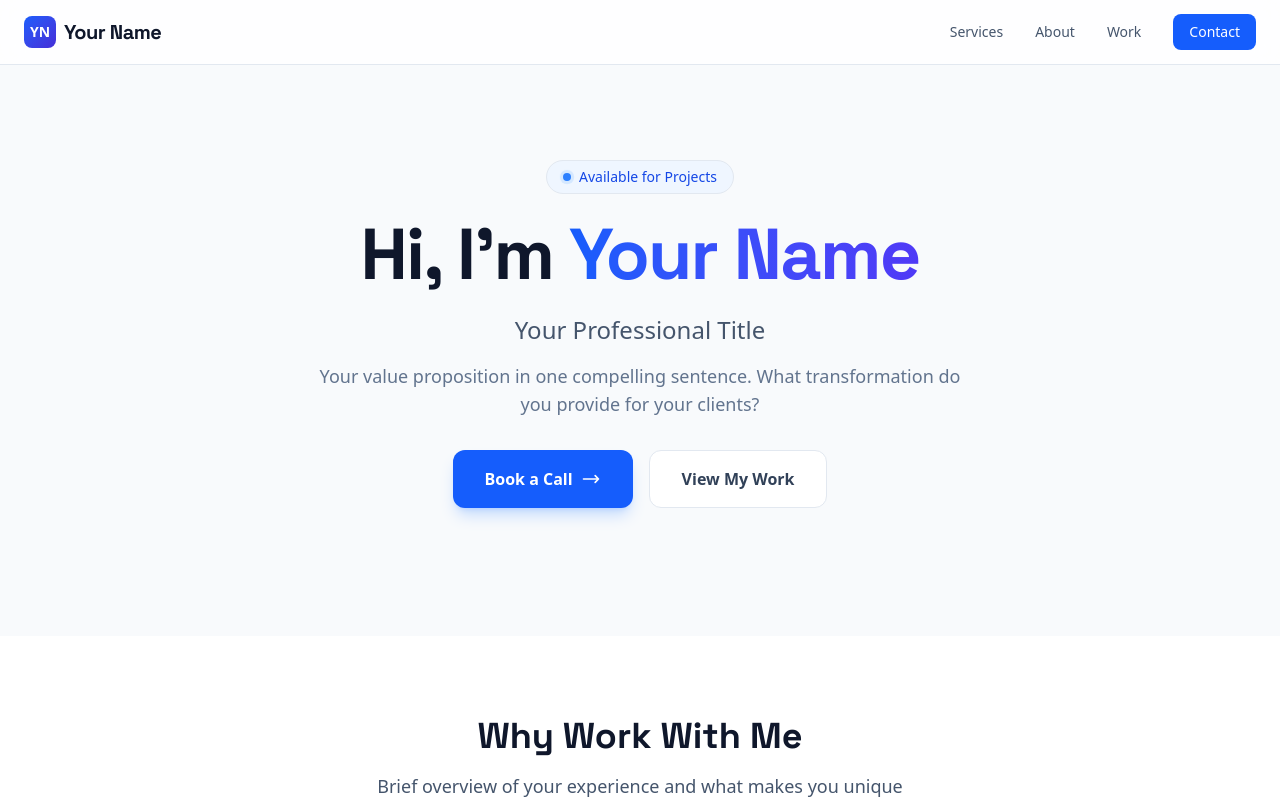
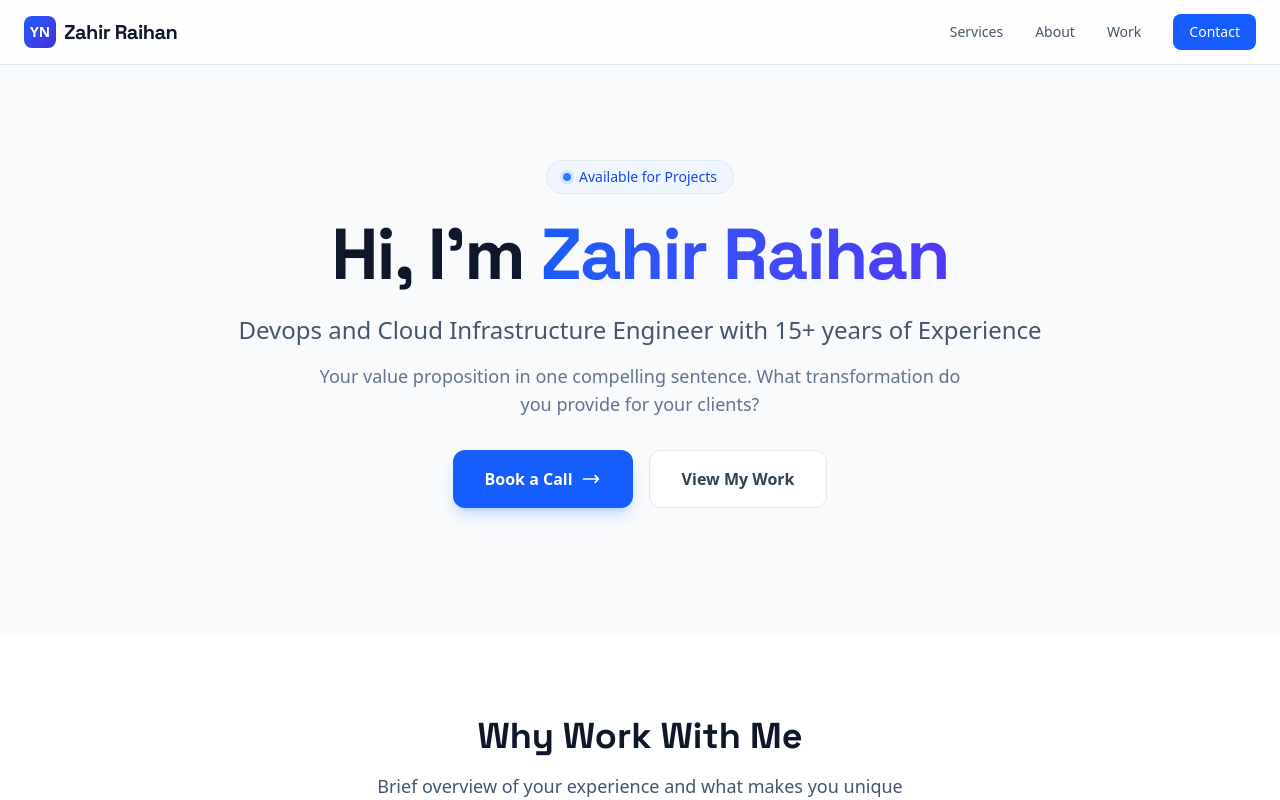
Before and after one commit to zraihan-CSTU/ZR-landing-page, a Next.js app: page / in a window 1280 px wide. Shown: the top 800 px of the page. Built offline with nearby package versions, Linux system fonts and the light colour scheme.

Commit message:
Changed and added my name and jobe title

```diff
--- a/app/page.tsx
+++ b/app/page.tsx
@@ -46,7 +46,7 @@ export default function Home() {
               YN
             </div>
             <span className="text-xl font-bold tracking-tight font-display text-slate-900 dark:text-white">
-              Your Name
+              Zahir Raihan
             </span>
           </div>
 
@@ -95,13 +95,13 @@ export default function Home() {
             <h1 className="text-4xl md:text-6xl lg:text-7xl font-bold font-display tracking-tight text-slate-900 dark:text-white mb-6">
               Hi, I&apos;m{' '}
               <span className="text-transparent bg-clip-text bg-gradient-to-r from-blue-600 to-indigo-600">
-                Your Name
+                Zahir Raihan
               </span>
             </h1>
 
             {/* Title/Specialty */}
             <p className="text-xl md:text-2xl text-slate-600 dark:text-slate-300 mb-4 font-medium">
-              Your Professional Title
+              Devops and Cloud Infrastructure Engineer with 15+ years of Experience
             </p>
 
             {/* Tagline */}
@@ -508,7 +508,7 @@ export default function Home() {
         <div className="container mx-auto px-4 md:px-6">
           <div className="flex flex-col md:flex-row items-center justify-between gap-4">
             <div className="text-sm text-slate-600 dark:text-slate-400">
-              © {new Date().getFullYear()} Your Name. All rights reserved.
+              © {new Date().getFullYear()} Zahir Raihan. All rights reserved.
             </div>
             <div className="flex items-center gap-6">
               <a href="#" className="text-sm text-slate-600 dark:text-slate-400 hover:text-blue-600 dark:hover:text-blue-400 transition-colors">
```
